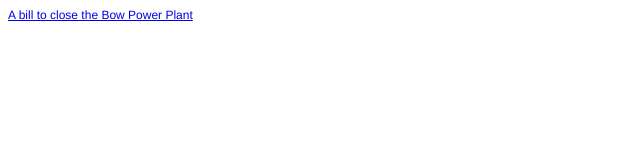
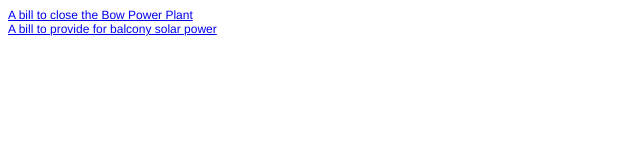
Before and after one commit to cooljeanius/legislation, a plain HTML site: page environment/index.html in a window 1280 px wide. Shown: the whole page, without its empty margins (0-640 px from the left). Drawn offline with Linux system fonts and the light colour scheme.

Commit message:
environment: New file for balcony solar
from:
https://vtdigger.org/2025/09/17/vermont-lawmakers-plan-to-consider-balcony-solar-next-session/

```diff
--- a/environment/index.html
+++ b/environment/index.html
@@ -12,5 +12,6 @@
 </head>
 <body>
 <p class="p1"><a href="https://cooljeanius.github.io/legislation/environment/bow_power_plant.txt">A bill to close the Bow Power Plant</a></p>
+<p class="p1"><a href="https://cooljeanius.github.io/legislation/environment/balcony_solar.txt">A bill to provide for balcony solar power</a></p>
 </body>
 </html>
```
Also changed, not shown: environment/balcony_solar.txt (added).
